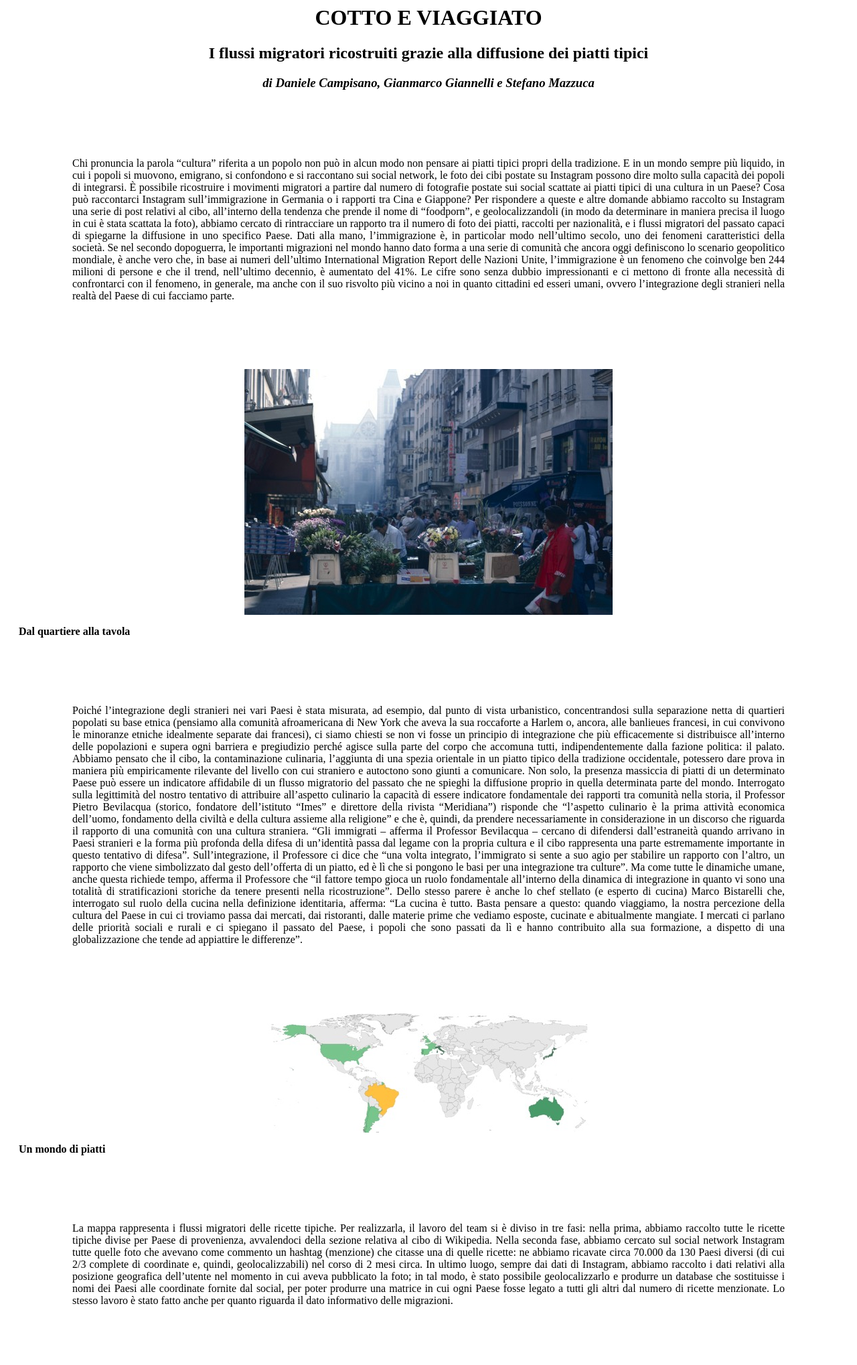
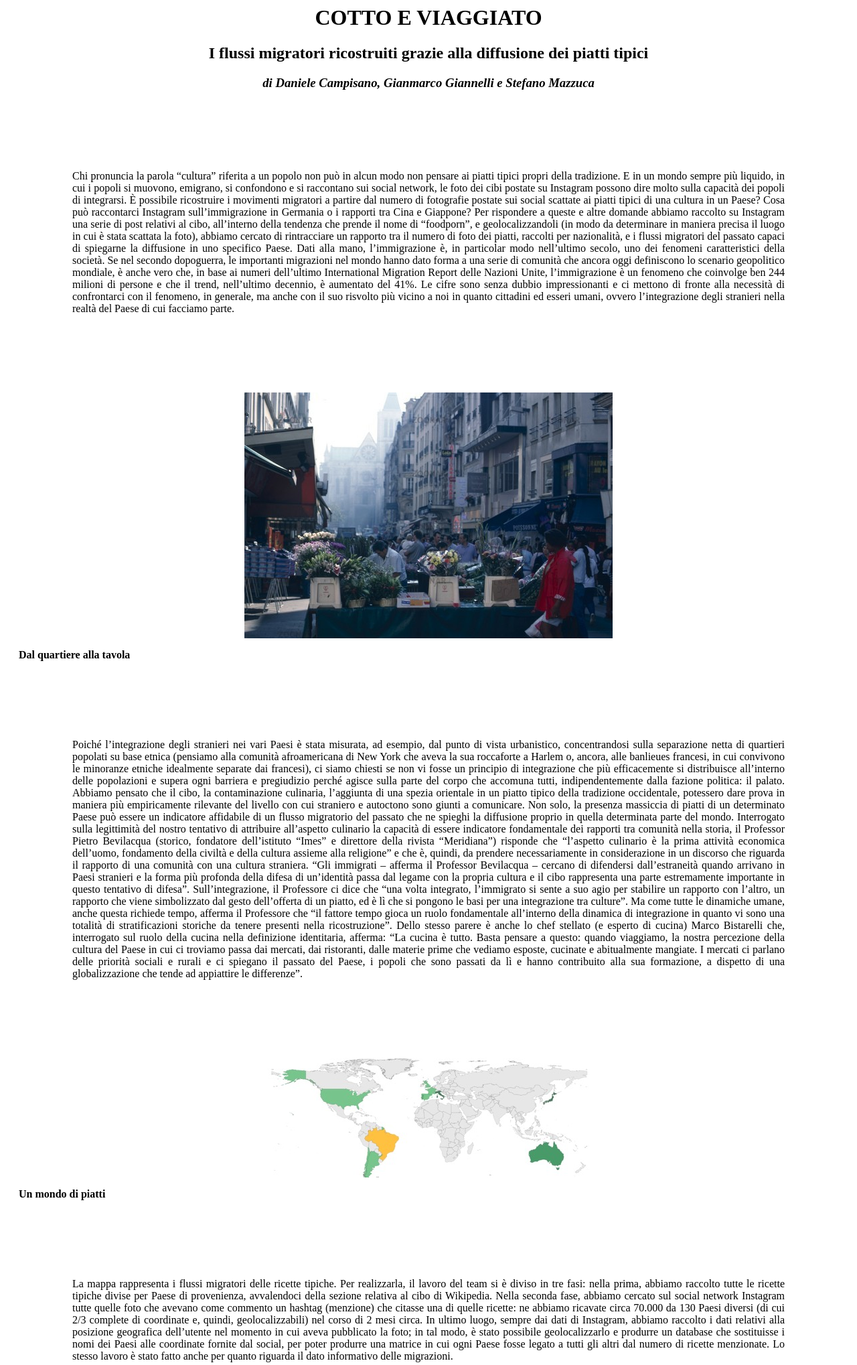
Before and after one commit to stemazz/foodMigration, a PHP site: page /art.html in a window 1280 px wide. Shown: the top 2038 px of the page at 67% size. Run offline with PHP 8.4, Linux system fonts and the light colour scheme.

Commit message:
make it super better

```diff
--- a/CSS/art.css
+++ b/CSS/art.css
@@ -11,5 +11,5 @@ h1,h2,h3{
 }
 
 div{
-	margin: 100px;
+	padding: 100px;
 }
```
